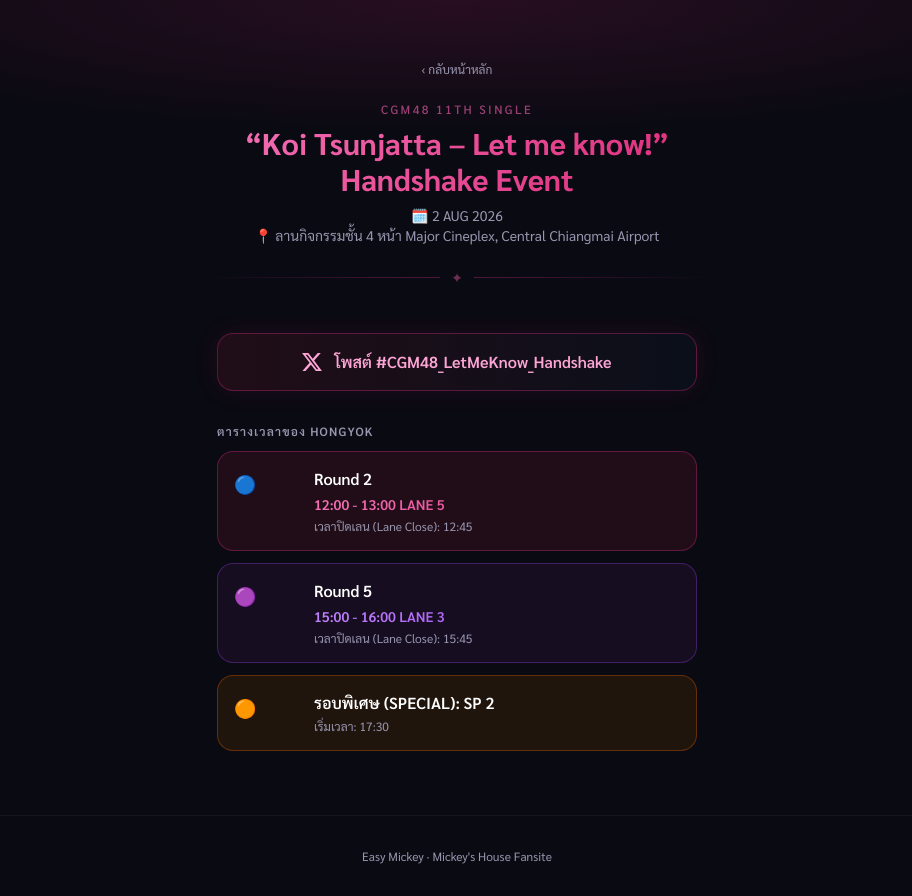
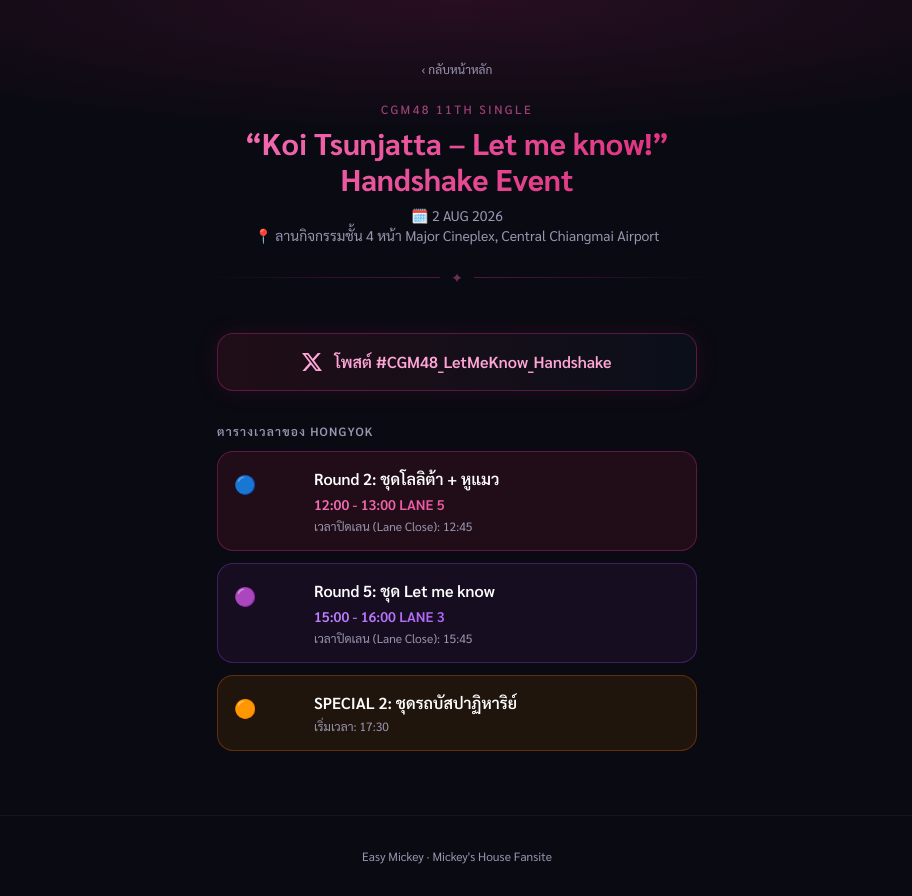
Before and after one commit to pkhamchuai/easy-mickey, a Next.js app: page /letmeknow-handshake in a window 1280 px wide. Shown: the whole page, without its empty margins (183-1095 px from the left). Built offline with nearby package versions, Linux system fonts and the light colour scheme.

Commit message:
Update Let Me Know handshake outfit labels

```diff
--- a/app/letmeknow-handshake/page.tsx
+++ b/app/letmeknow-handshake/page.tsx
@@ -13,7 +13,7 @@ const handshakeUrl = `https://twitter.com/intent/tweet?text=${encodeURIComponent
 
 const schedule = [
   {
-    round: "Round 2",
+    round: "Round 2: ชุดโลลิต้า + หูแมว",
     line: "12:00 - 13:00 LANE 5",
     close: "12:45",
     dot: "🔵",
@@ -22,7 +22,7 @@ const schedule = [
     bg: "bg-[#200d17]",
   },
   {
-    round: "Round 5",
+    round: "Round 5: ชุด Let me know",
     line: "15:00 - 16:00 LANE 3",
     close: "15:45",
     dot: "🟣",
@@ -31,7 +31,7 @@ const schedule = [
     bg: "bg-[#160d20]",
   },
   {
-    round: "รอบพิเศษ (SPECIAL): SP 2",
+    round: "SPECIAL 2: ชุดรถบัสปาฏิหาริย์",
     line: null,
     close: null,
     start: "17:30",
```
